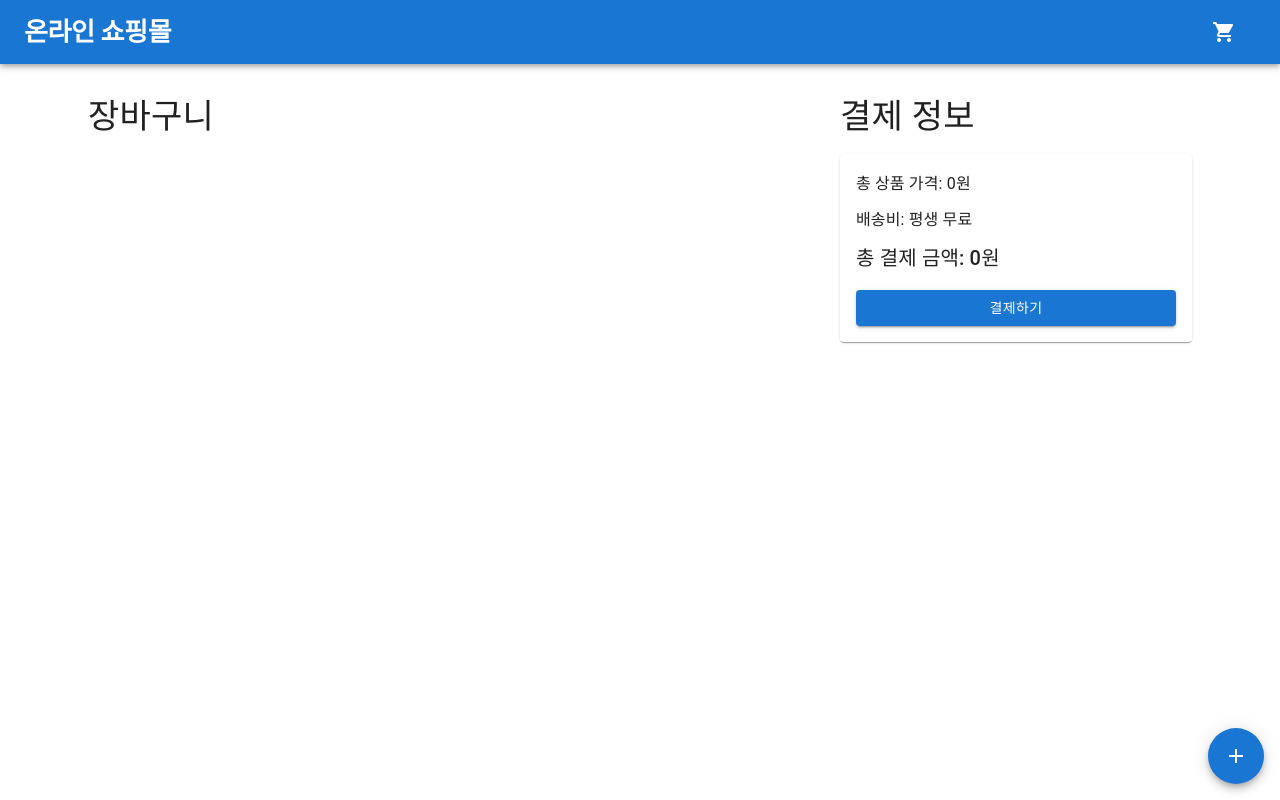
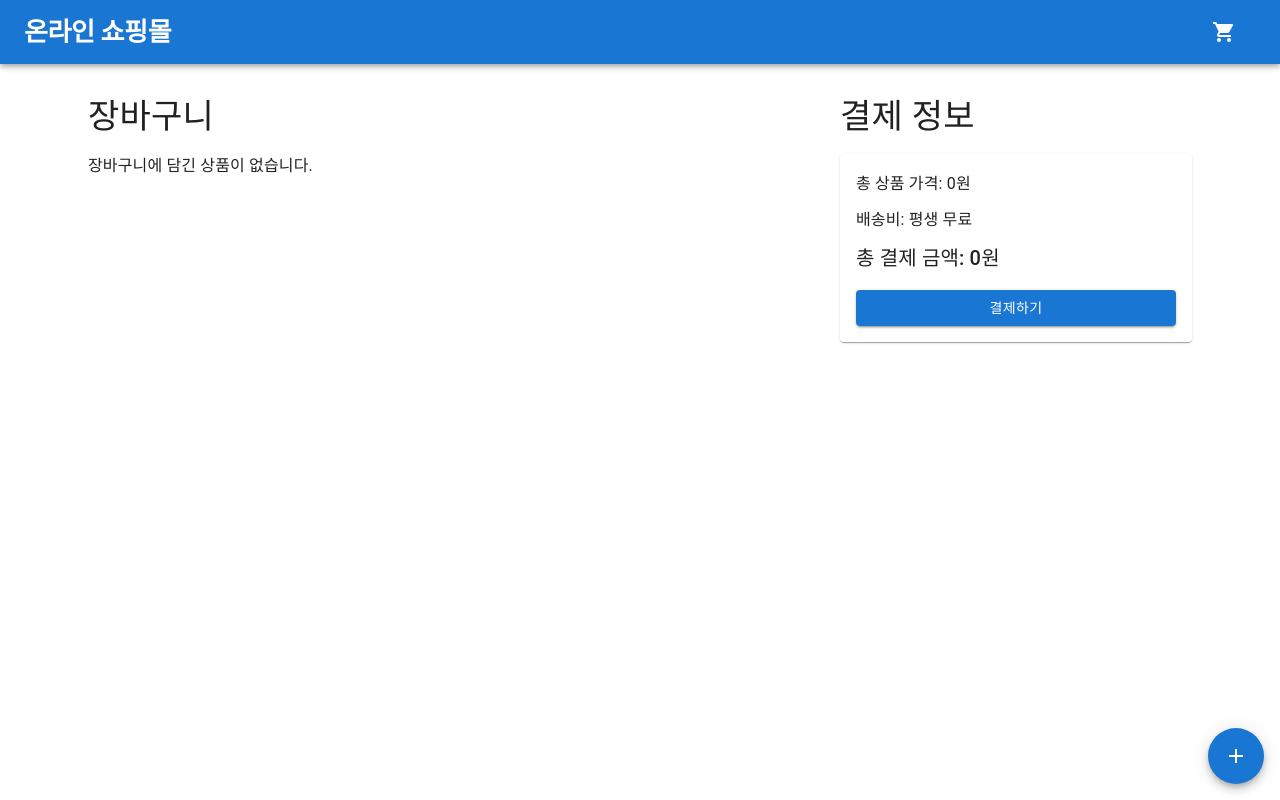
Before and after one commit to Hong-JunHyeok/shopping_app_example, a React (Create React App) app in the folder client/: page /cart in a window 1280 px wide. Built offline with nearby package versions, Linux system fonts and the light colour scheme.

Commit message:
카트에 아이템이 없을 시 조건부 렌더링

```diff
--- a/client/src/pages/CartPage.tsx
+++ b/client/src/pages/CartPage.tsx
@@ -35,12 +35,18 @@ const CartPage = () => {
             >
               장바구니
             </Typography>
-            {carts.map((cart) => (
-              <CartItem
-                key={cart.id}
-                cart={cart}
-              />
-            ))}
+            {carts.length === 0 ? (
+              <Typography variant="body1">
+                장바구니에 담긴 상품이 없습니다.
+              </Typography>
+            ) : (
+              carts.map((cart) => (
+                <CartItem
+                  key={cart.id}
+                  cart={cart}
+                />
+              ))
+            )}
           </Grid>
 
           <Grid item xs={12} sm={4}>
```
